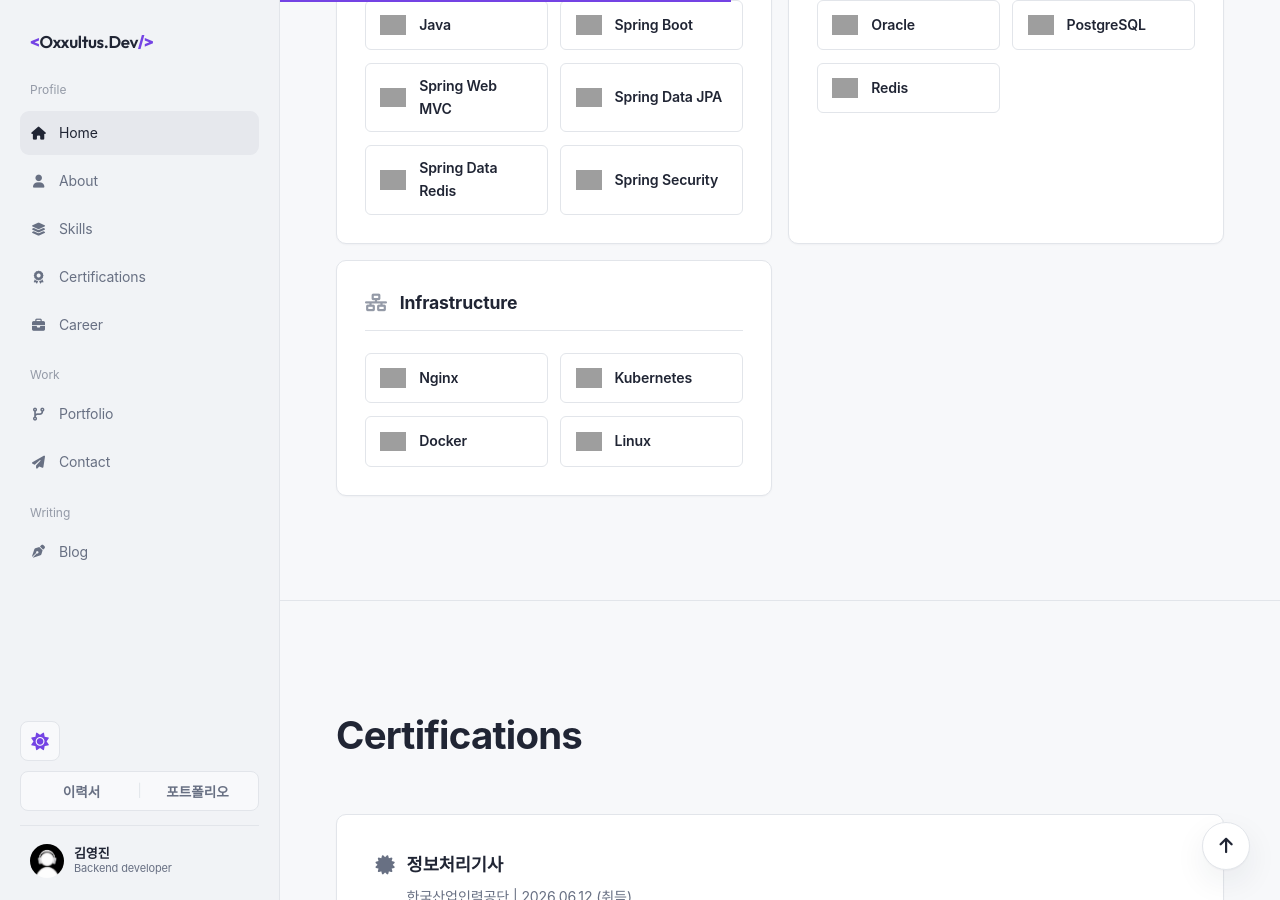
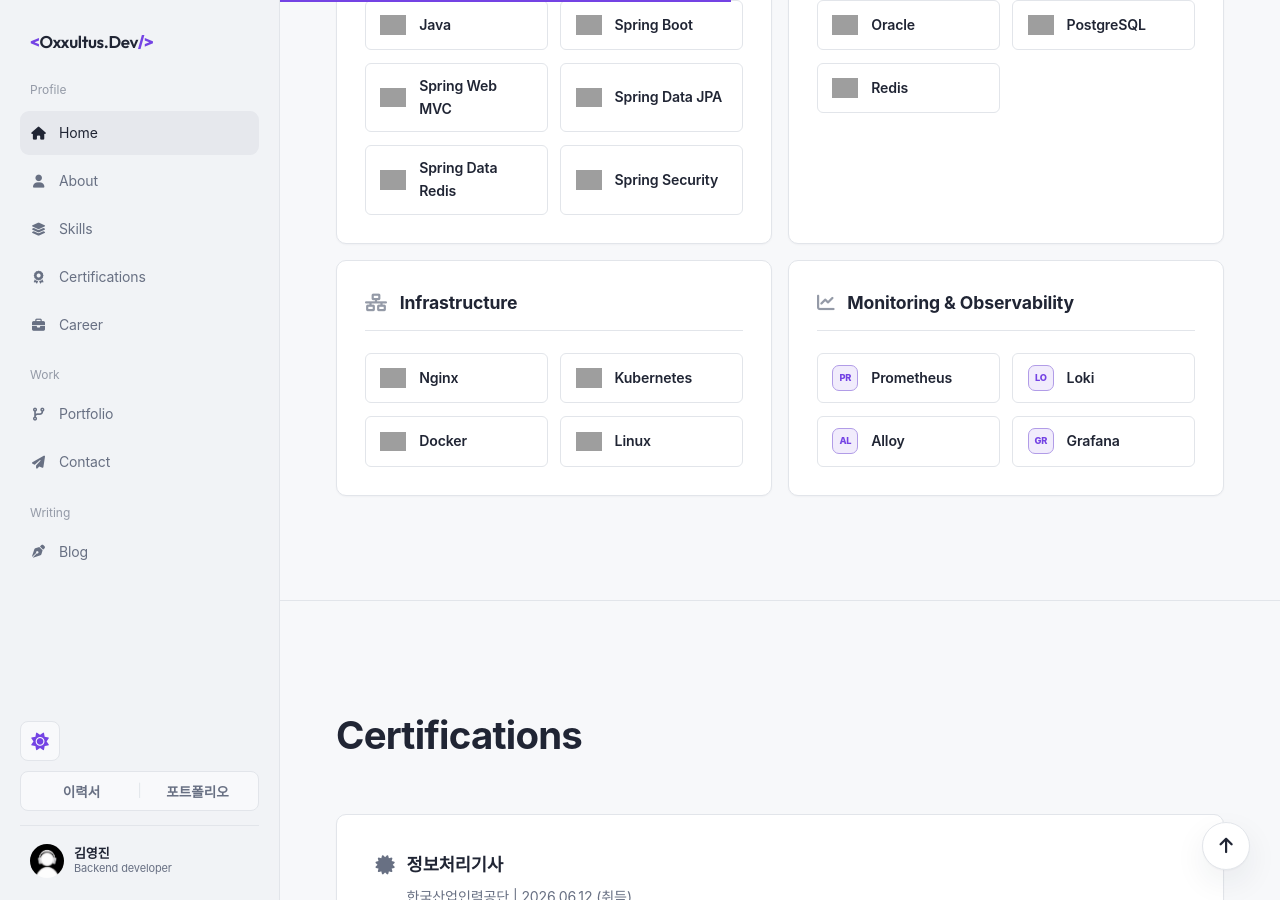
Before and after one commit to oxxultus/resume, a Jekyll site: the page index.html, which Jekyll copies as it is, in a window 1280 px wide and 900 px high, scrolled down 1948 px. Built offline with Jekyll 4.4.1, drawn with Linux system fonts in a browser that asks for light colours; grey boxes are pictures that could not be loaded.

Commit message:
Docs: 모니터링 기술 스택 추가
Technical Skills에 Prometheus, Loki, Alloy, Grafana를 Monitoring & Observability 항목으로 추가하고 화면과 PDF 출력에 함께 반영했습니다.

```diff
--- a/index.html
+++ b/index.html
@@ -13,7 +13,7 @@
     <!-- Font Awesome Icons -->
     <link rel="stylesheet" href="https://cdnjs.cloudflare.com/ajax/libs/font-awesome/6.4.0/css/all.min.css">
     <!-- Main Style Sheet -->
-    <link rel="stylesheet" href="style.css?v=20260714-2">
+    <link rel="stylesheet" href="style.css?v=20260906-1">
 </head>
 <body class="light-theme">
     <!-- Scroll Progress Indicator -->
@@ -212,6 +212,17 @@
                         </div>
                     </div>
                 </div>
+
+                <!-- Skill Category: Monitoring & Observability -->
+                <div class="skills-category glass">
+                    <h3><i class="fas fa-chart-line"></i> Monitoring & Observability</h3>
+                    <div class="skill-badges-container">
+                        <div class="badge-item"><span class="badge-mark" aria-hidden="true">PR</span><span class="badge-title">Prometheus</span></div>
+                        <div class="badge-item"><span class="badge-mark" aria-hidden="true">LO</span><span class="badge-title">Loki</span></div>
+                        <div class="badge-item"><span class="badge-mark" aria-hidden="true">AL</span><span class="badge-title">Alloy</span></div>
+                        <div class="badge-item"><span class="badge-mark" aria-hidden="true">GR</span><span class="badge-title">Grafana</span></div>
+                    </div>
+                </div>
             </div>
         </div>
     </section>
@@ -387,6 +398,9 @@
                 <div class="print-skills-group">
                     <strong>Infrastructure:</strong> Nginx, Kubernetes, Docker, Linux
                 </div>
+                <div class="print-skills-group">
+                    <strong>Monitoring & Observability:</strong> Prometheus, Loki, Alloy, Grafana
+                </div>
             </div>
         </div>
 
--- a/style.css
+++ b/style.css
@@ -682,6 +682,21 @@
     width: 26px;
     height: 26px;
     object-fit: contain;
+}
+
+.badge-mark {
+    display: grid;
+    place-items: center;
+    width: 26px;
+    height: 26px;
+    flex: 0 0 26px;
+    border: 1px solid color-mix(in srgb, var(--accent-emerald) 45%, var(--border-color));
+    border-radius: 7px;
+    background: color-mix(in srgb, var(--accent-emerald) 10%, transparent);
+    color: var(--accent-emerald);
+    font-size: 0.58rem;
+    font-weight: 800;
+    letter-spacing: -0.02em;
 }
 
 /* ==========================================================================
```
